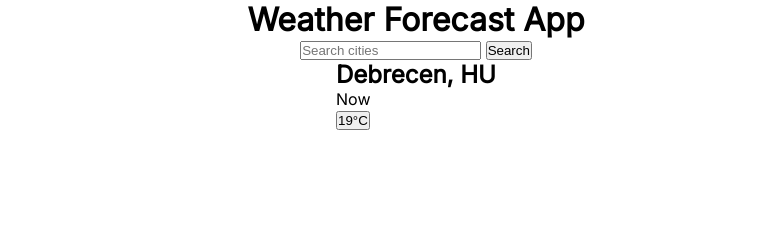
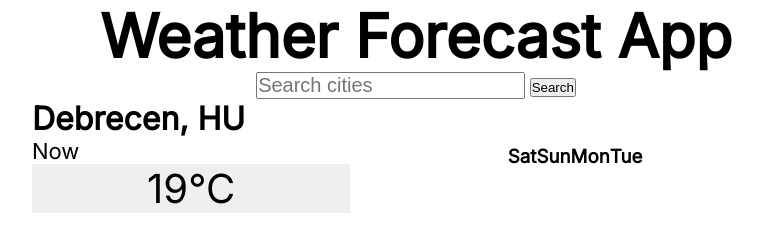
Before and after one commit to gergelyn/Current-Weather-App, a website: page index.html in a window 1280 px wide. Shown: the whole page, without its empty margins (224-987 px from the left). Drawn offline with Linux system fonts and the light colour scheme.

Commit message:
Messing around with SCSS

```diff
--- a/scss/main.scss
+++ b/scss/main.scss
@@ -1,3 +1,5 @@
+$font: "Inter", sans-serif;
+
 * {
   margin: 0;
   padding: 0;
@@ -5,7 +7,23 @@
 }
 
 body {
-  font-family: "Inter", sans-serif;
+  font-family: $font;
+}
+
+h1 {
+  font-size: 3.75em;
+}
+
+#search-city {
+  font-size: 1.25em;
+}
+
+h2 {
+  font-size: 2em;
+}
+
+#now {
+  font-size: 1.375em;
 }
 
 header {
@@ -15,10 +33,42 @@ header {
   align-items: center;
 }
 
-section,
-.container {
+section {
   display: flex;
   flex-flow: column nowrap;
   justify-content: center;
   align-items: center;
 }
+
+.container {
+  display: flex;
+  flex-flow: row nowrap;
+  justify-content: center;
+  align-items: center;
+  width: 60vw;
+}
+
+.current {
+  display: flex;
+  flex-flow: column nowrap;
+  justify-content: left;
+  align-items: left;
+  align-self: left;
+  flex-grow: 1;
+}
+
+.forecasts-section {
+  align-self: right;
+  display: flex;
+  flex-flow: row nowrap;
+  justify-content: center;
+  align-items: center;
+  flex-grow: 3;
+}
+
+#temperature-btn {
+  border: 0;
+  font-family: $font;
+  font-size: 2.5em;
+  cursor: pointer;
+}
```
Also changed, not shown: index.html (+1 -2 lines), css/style.css, 2 other files.
